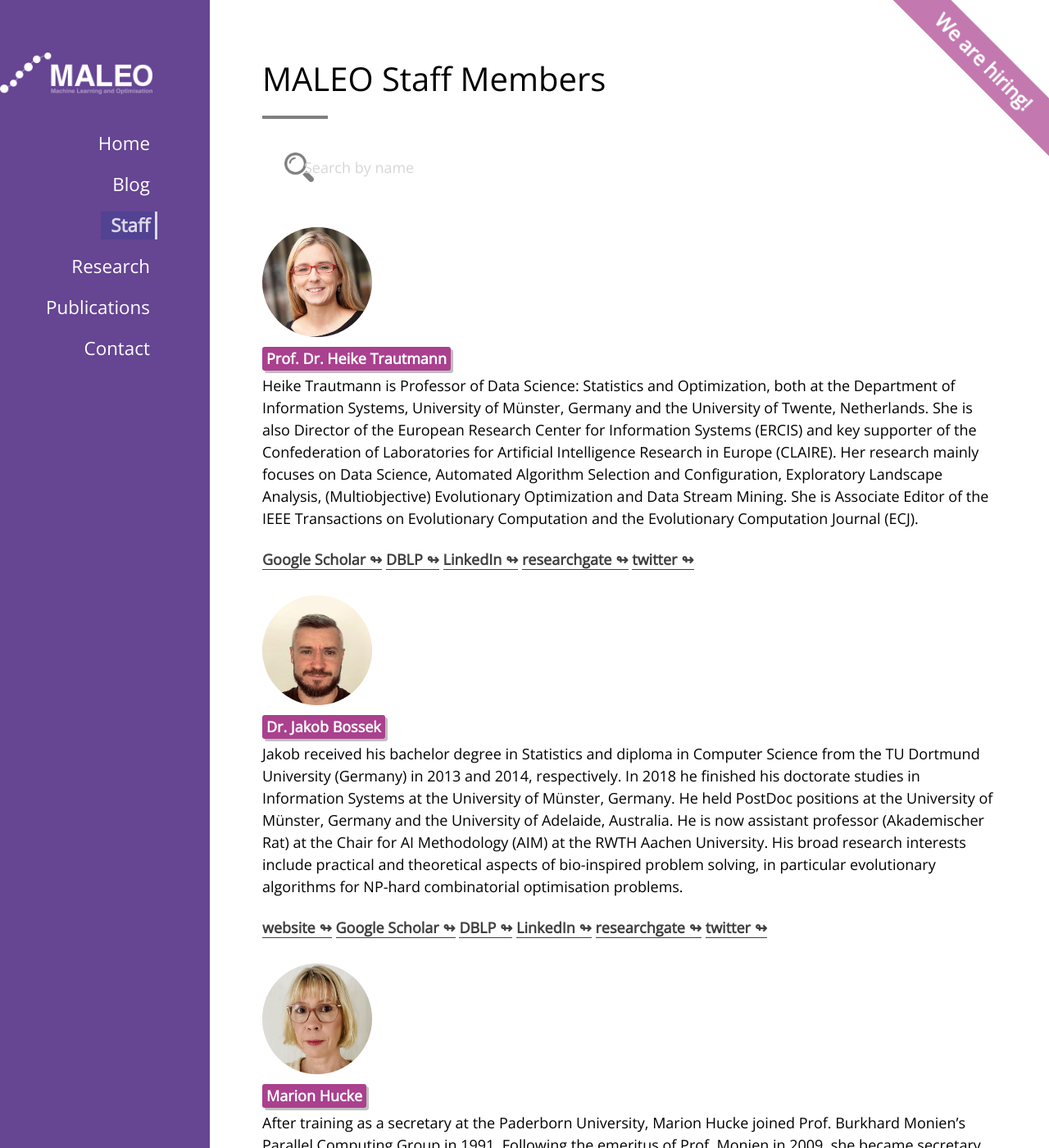
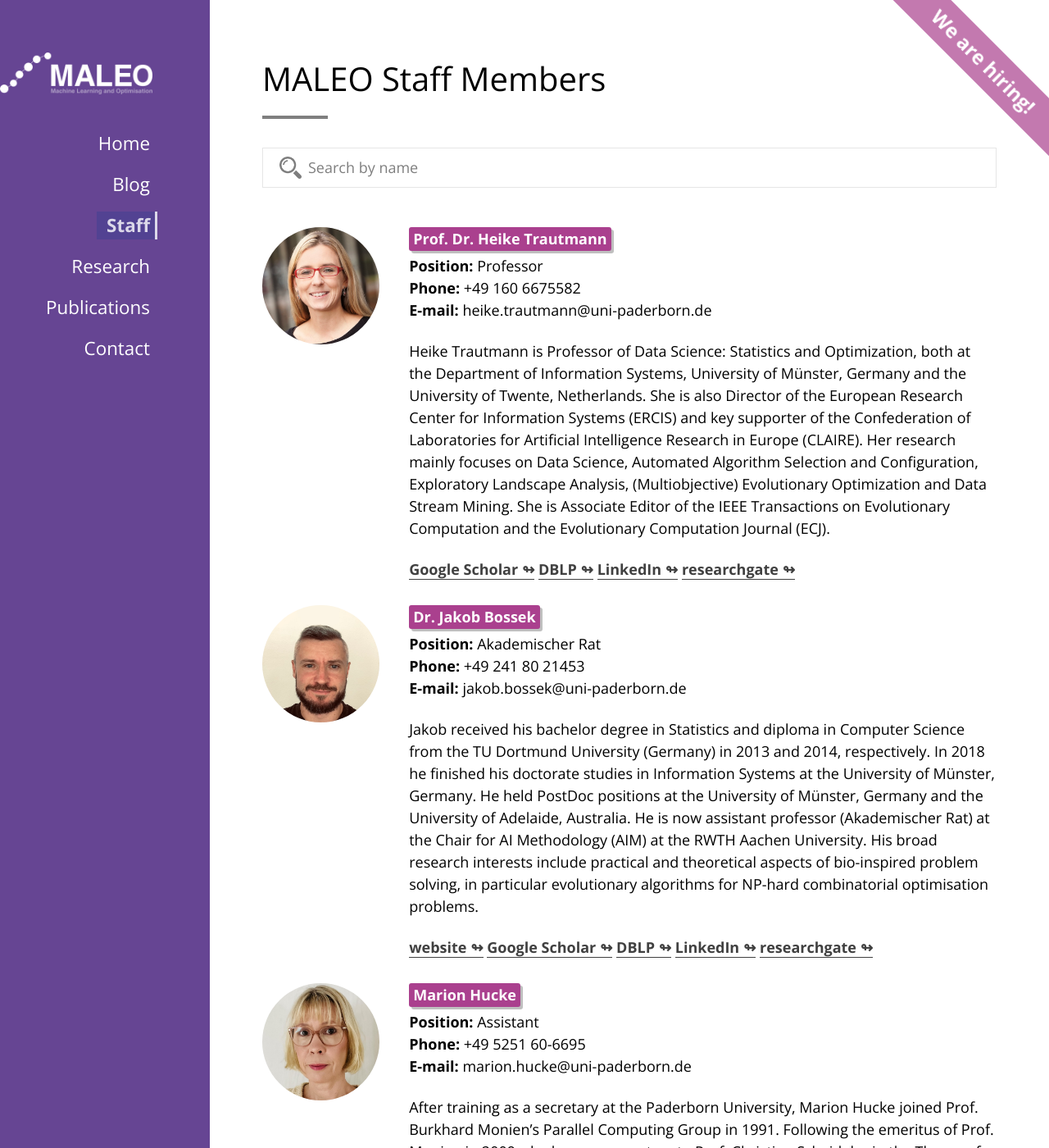
Before and after one commit to MALEO-research-group/MALEO-website, a Jekyll site: the page built from staff.html, in a window 1280 px wide and 1400 px high. Shown: the whole window at 82% size. Built offline with Jekyll 4.4.1, drawn with Linux system fonts in a browser that asks for light colours; some of the changed text lies outside the part shown.

Commit message:
refactor list of staff members, better Open Sans bold font

```diff
--- a/_layouts/default.html
+++ b/_layouts/default.html
@@ -4,7 +4,7 @@
 <html>
   <head>
     <meta charset="utf-8">
-    <link href='https://fonts.googleapis.com/css?family=Open Sans' rel='stylesheet'>
+    <link href='https://fonts.googleapis.com/css?family=Open Sans:300,400,600,700,800' rel='stylesheet'>
     <link rel="stylesheet" href="/assets/css/styles.css">
     {% feed_meta %}
     {% seo %}
--- a/_sass/main.scss
+++ b/_sass/main.scss
@@ -260,6 +260,10 @@ figure caption {
 	margin: 0 6px 25px 0 !important;
 }
 
+// #logo:hover {
+// 	background-color: white;
+// }
+
 .ribbon_banner {
    display: block;
    position: fixed;
@@ -413,22 +417,21 @@ a.link_button:hover {
 }
 
 #staff li {
+	display: grid;
+	grid-template-columns: 1fr 4fr;
+	gap: 0;
 	position: relative;
 	margin-bottom: 30px;
 	max-width: 100%;
 }
 
 #staff img {
-	border-radius: 100px;
+	border-radius: 50%;
 	display: block;
+	max-width: 200px;
+	width: 80%;
 	margin-bottom: 12px;
 }
-
-// #staff a.link_button {
-// 	position: absolute;
-// 	top: 7.5%;
-// 	left: 14%;
-// }
 
 #staff_filter {
 	margin-bottom: 3rem;
@@ -457,20 +460,20 @@ input {
 input[type=search] {
 	display: block;
 	width: 100%;
-	padding: 10px 15px 10px 50px;
-
-	border: 1px solid rgba(255, 255, 255, 0.2);
-	background: no-repeat 3% 50%/4% url("/assets/images/icons/magnifier.png") transparent;
+	padding: 10px 15px 10px 55px;
+	border: 1px solid rgba(0, 0, 0, 0.2);
+	background: no-repeat 20px 50%/3% url("/assets/images/icons/magnifier.png") transparent;
 	border-radius: 0;
 	opacity: 0.5;
 	box-sizing: border-box;
-	color: #afafaf;
+	color: $content-main-font-color;
 	outline: none;
+	transition: 0.3s;
 }
 
 input[type=search]:focus {
 	background-color: white;
-	border-color: rgba(255, 255, 255, 1);
+	border: 1px solid rgba(0, 0, 0, 0.4);
 	outline: none;
 }
 
@@ -612,6 +615,10 @@ a#upb_logo {
     	text-align: center;
     }
 
+    #staff li {
+    	display: block;
+    }
+
     #staff img {
     	margin: 1rem auto;
     }
--- a/_staff_members/htrautmann.md
+++ b/_staff_members/htrautmann.md
@@ -20,8 +20,5 @@ external_links:
   - researchgate:
     name: researchgate
     url: https://www.researchgate.net/profile/Heike-Trautmann
-  - twitter:
-    name: twitter
-    url: https://twitter.com/HeikeTrautmann4
 ---
 Heike Trautmann is Professor of Data Science: Statistics and Optimization, both at the Department of Information Systems, University of Münster, Germany and the University of Twente, Netherlands. She is also Director of the European Research Center for Information Systems (ERCIS) and key supporter of the Confederation of Laboratories for Artificial Intelligence Research in Europe (CLAIRE). Her research mainly focuses on Data Science, Automated Algorithm Selection and Configuration, Exploratory Landscape Analysis, (Multiobjective) Evolutionary Optimization and Data Stream Mining. She is Associate Editor of the IEEE Transactions on Evolutionary Computation and the Evolutionary Computation Journal (ECJ).
--- a/_staff_members/jbossek.md
+++ b/_staff_members/jbossek.md
@@ -23,8 +23,5 @@ external_links:
   - researchgate:
     name: researchgate
     url: https://www.researchgate.net/profile/Jakob-Bossek
-  - twitter:
-    name: twitter
-    url: https://twitter.com/bossekjakob
 ---
 Jakob received his bachelor degree in Statistics and diploma in Computer Science from the TU Dortmund University (Germany) in 2013 and 2014, respectively. In 2018 he finished his doctorate studies in Information Systems at the University of Münster, Germany. He held PostDoc positions at the University of Münster, Germany and the University of Adelaide, Australia. He is now assistant professor (Akademischer Rat) at the Chair for AI Methodology (AIM) at the RWTH Aachen University. His broad research interests include practical and theoretical aspects of bio-inspired problem solving, in particular evolutionary algorithms for NP-hard combinatorial optimisation problems.
--- a/assets/js/main.js
+++ b/assets/js/main.js
@@ -63,4 +63,14 @@ $(document).ready(function() {
     $("#main_nav").slideToggle();
     $(this).toggleClass("active");
   });
+
+  const name_mapping = new Map();
+  name_mapping.set('Trautmann, Heike', 'htrautmann');
+  name_mapping.set('Bossek, Jakob', 'jbossek');
+
+  $(".publications li span").each(function() {
+    for (const [key, value] of name_mapping) {
+      $(this).html($(this).html().replace(key, '<a href="/staff_members/' + value + '.html">' + key + '</a>'));
+    }
+  });
 });
--- a/publications.html
+++ b/publications.html
@@ -14,14 +14,14 @@ title: Publications - Machine Learning and Optimisation (MALEO) Group at Paderbo
     <input type="search" id="staff_search" name="staff_search" value="Search by name">
 </div-->
 
-<article>
+<article class="publications">
     <h2>Journal Articles</h2> <!--span class="gray">[{% bibliography_count -f bib --query @article[journal!=CoRR] %}]</span></h2-->
     <div class="separator"></div>
 
     {% bibliography --file bib --query @article[journal!=CoRR] %}
 </article>
 
-<article>
+<article class="publications">
     <h2>Conference Articles</h2> <!--span class="gray">[{% bibliography_count -f bib --query @inproceedings %}]</span></h2-->
     <div class="separator"></div>
 
--- a/staff.html
+++ b/staff.html
@@ -14,16 +14,23 @@ title: Staff members of the Machine Learning and Optimisation (MALEO) Group at P
 <ul id="staff">
 {% for staff_member in site.staff_members %}
     <li>
+        <div>
         <img src="/assets/images/{{ staff_member.identifier }}.jpg" width="15%" />
+        </div>
+        <div>
         <a class="link_button" href="{{ staff_member.url }}" title="Open staff member page">{{ staff_member.academic_title }} {{ staff_member.name }}</a>
+        <p>
+            <b>Position:</b> {{ staff_member.position }}<br>
+            <b>Phone:</b> {{ staff_member.phone }}<br>
+            <b>E-mail:</b> {{ staff_member.email }}
+        </p>
         {{ staff_member.content | markdownify }}
         {% if staff_member.external_links %}
-            <!-- <p> -->
             {% for ext_link in staff_member.external_links %}
                 <a href={{ ext_link.url }} class="external">{{ ext_link.name }}</a>
             {% endfor %}
-            <!-- </p> -->
         {% endif %}
+        </div>
     </li>
 {% endfor %}
 </ul>
```
